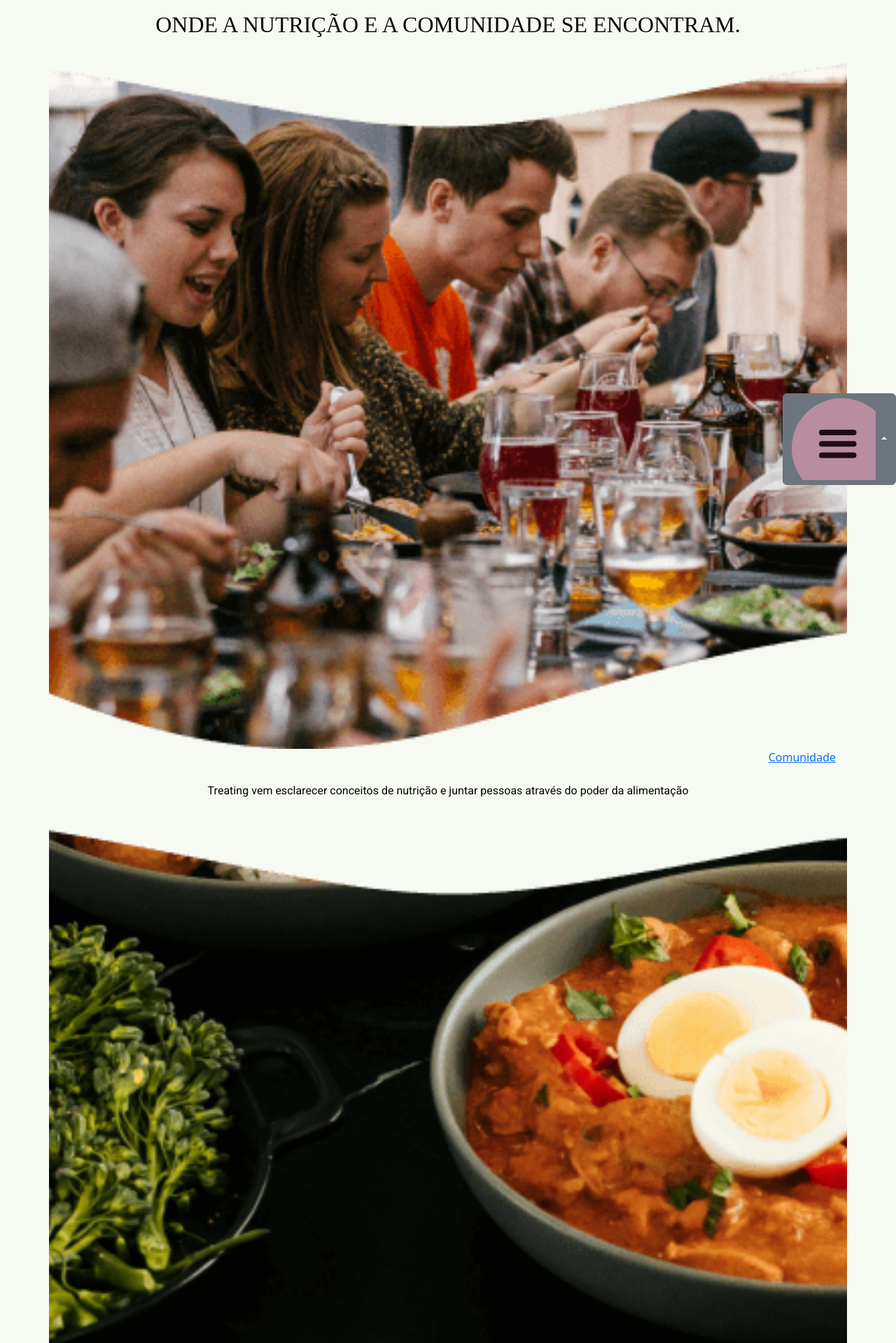
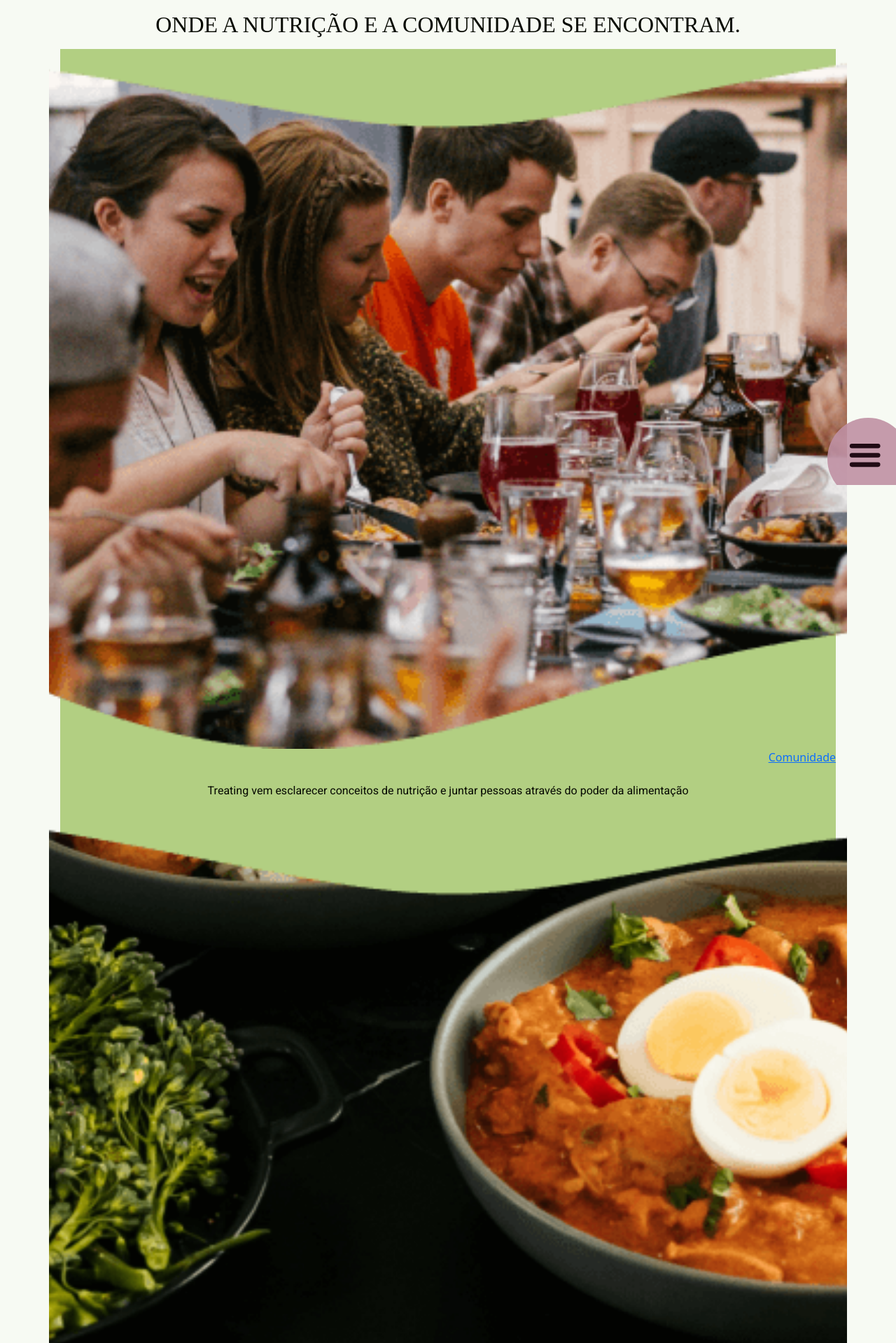
Before and after one commit to CarolinaFH4/treating_website, a PHP site: page / in a window 1280 px wide. Shown: the part 107-2026 px from the top of the page at 70% size. Run offline with PHP 8.4, Linux system fonts and the light colour scheme; some web fonts are replaced.

Commit message:
botão menu e bg index

```diff
--- a/CSS/styles.css
+++ b/CSS/styles.css
@@ -23,8 +23,9 @@
 
 :root{
   --bs-primary: #B2CF82; /*divs bg*/
+  --bs-primary-bg-subtle: #B2CF82;
   --bs-secondary: #E9AE79; /*footer*/
-  --bs-bg-secondary-subtle:#E9AE79;
+  --bs-secondary-bg-subtle:#E9AE79;
   --bs-tertiary-bg: #E3CED7; /* search bar */
   --bs-tertiary-color: hsla(335, 26%, 66%, 0.90); /* MENU*/
   --bs-warning: #ffc107;
@@ -40,16 +41,22 @@ h1{
 h2 , h3{
   font-family: "Spinnaker";
 }
-p{
+p , ul{
   font-family: "Heebo";
 }
+
 
 /* Generics end */
 
 /* Header */
-.dropdown-toggle::after {
-  display: none;
+
+.menubtn{
+  height: 6em;
 }
+.dropdown-menu.show{
+
+}
+
 /* Header end */
 
 
--- a/header.php
+++ b/header.php
@@ -15,10 +15,8 @@
 
         <section>
           <div class="position-fixed bottom-0 end-0 z-1">
-            <div class="btn-group dropup">
-              <button type="button" class="btn btn-secondary dropdown-toggle" data-bs-toggle="dropdown" aria-expanded="false">
-              <img src="media/icons/menu.svg" alt="">
-              </button>
+            <div class="menubtn btn-group dropup">
+              <img type="button" data-bs-toggle="dropdown" aria-expanded="false" src="./media/icons/menu.svg" alt="Menu">
               <ul class="dropdown-menu">
                 <li>
                   <a class="dropdown-item" href="index.php">Início</a>
--- a/index.php
+++ b/index.php
@@ -26,16 +26,23 @@
             </h2>
           </div>
 
+
+          <span class="bg-primary-subtle z-n1" style="display:block">
             <div class="d-flex flex-column align-items-center">
+
               <div class="introimgdiv">
                 <img class="introimg justify-content-center" src="./media/elements/comunity.png" alt="people eating together">
               </div>
               <a class="align-self-end" href="">Comunidade</a>
-            <p class="text-center mb-4 mt-4">
+
+              <p class="text-center mb-4 mt-4 ">
                 Treating vem esclarecer conceitos de nutrição e juntar pessoas através do poder da alimentação
               </p>
+
             </div>
+          </span>
 
+          <span class="bg-primary-subtle z-n1" style="display:block">
           <div class="d-flex flex-column align-items-center">
             <div class="introimgdiv">
               <img class="introimg justify-content-center" src="./media/elements/recipes.png" alt="various organic dishes">
@@ -45,6 +52,7 @@
               Selecionamos os melhores alimentos para tranformar nas melhores receitas.
             </p>
           </div>
+          </span>
 
           <div class="d-flex flex-column align-items-center">
             <div class="introimgdiv">
```
Lines whose indentation alone changed are shown as unchanged.
